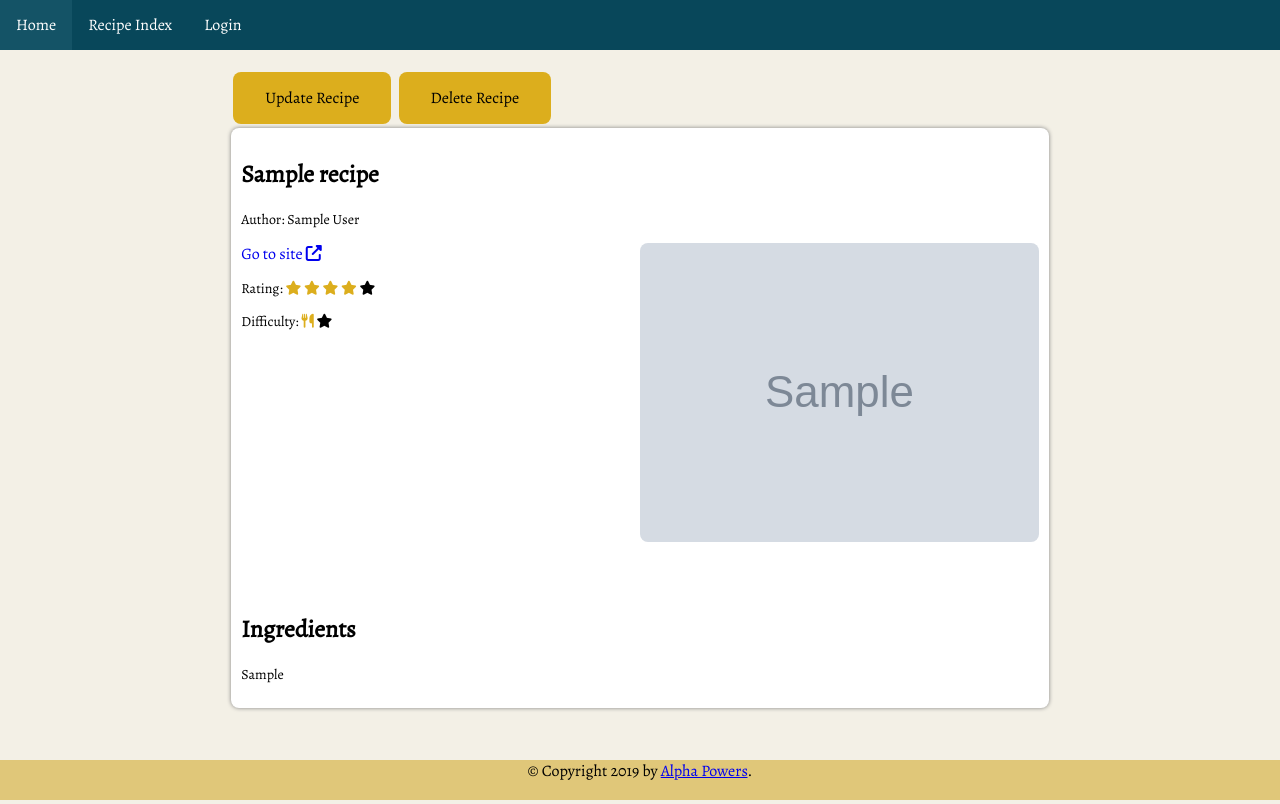
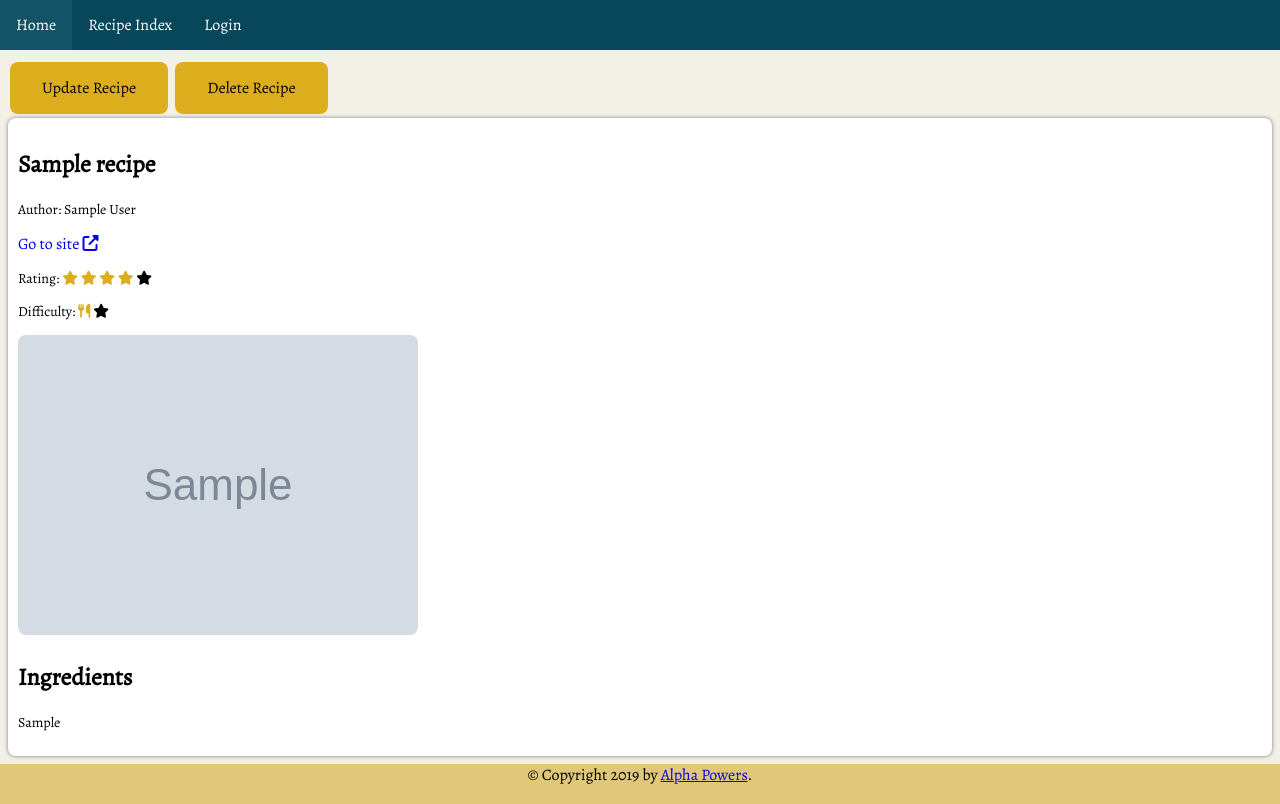
Before and after one commit to ShatteredArrow/homechef, a Flask app: page /recipe/1 in a window 1280 px wide. Run offline with Flask 2, Linux system fonts and the light colour scheme; a user stored in the database is signed in; tables that the repository leaves empty hold one stand-in row (values such as "Sample post"); grey boxes marked "Sample" are stand-in pictures; some libraries are stand-ins or nearby versions; some web fonts are replaced.

Commit message:
remove grid elements

```diff
--- a/app/static/css/base.css
+++ b/app/static/css/base.css
@@ -40,28 +40,9 @@ body {
     /* Footer height */
 }
 
-/* The grid container */
-
-.grid-container {
-    min-height: 100vh;
-    display: grid;
-    grid-template-columns: repeat(6, 1fr);
-    grid-template-rows:  auto 1fr auto;
-    grid-template-areas:
-        'nav nav nav nav nav nav'
-        'left middle middle middle middle right'
-        'footer footer footer footer footer footer';
+.navbar {
+    width:100%;
 }
-
-
-
-.navbar {
-    grid-area: nav;
-    width:100%
-
-
-}
-
 
 .navbar ul {
     list-style-type: none;
@@ -87,31 +68,10 @@ body {
     background-color: var(--blue);
     color: white;
 }
-/* Style the left column */
-
-.left {
-    grid-area: left;
-}
-
-/* Style the middle column */
-
-.middle {
-    grid-area: middle;
-    padding: 10px;
-    grid-template-columns: 50% 50%;
-}
-
-/* Style the right column */
-
-.right {
-    grid-area: right;
-}
 
 /* Style the footer */
-
 .footer {
-    grid-area: footer;
-    background-color: var(--light_yellow);
+   background-color: var(--light_yellow);
     text-align: center;
     width: 100%;
     height: 2.5em;
@@ -185,14 +145,6 @@ text-decoration: none;
     color: var(--yellow);
 }
 
-/* Responsive layout - makes the three columns stack on top of each other instead of next to each other */
-
-@media (max-width: 600px) {
-    .grid-container {
-        grid-template-areas: 'nav nav nav nav nav nav' 'middle middle middle middle middle middle' 'footer footer footer footer footer footer';
-    }
-}
-
 /* The Modal (background) */
 .modal {
     display: none; /* Hidden by default */
--- a/app/static/css/recipe.css
+++ b/app/static/css/recipe.css
@@ -1,10 +1,4 @@
 .recipe_details {
-    display: grid;
-    grid-template-columns: 50% 50%;
-    grid-template-areas:
-        'title title'
-        'recipe_info recipe_image '
-        'recipe_ingredients recipe_ingredients';
     background-color: var(--white);
     box-shadow: 0px 0px 4px 0px grey;
     border-radius: .5em;
@@ -12,25 +6,8 @@
 
 }
 
-.recipe_title {
-    grid-area: title;
-}
-
-.recipe_info {
-    grid-area: recipe_info;
-}
-
-.recipe_image {
-    grid-area: recipe_image;
-    height: 350px;
-}
-
 .recipe_image img{
     max-height: 100%;
     max-width: 100%;
     border-radius: .5em;
 }
-
-.recipe_ingredients {
-    grid-area: recipe_ingredients;
-}
--- a/app/templates/base.html
+++ b/app/templates/base.html
@@ -20,7 +20,7 @@
 <body>
     <div class="page-container">
 
-        <div class="grid-container">
+        <div class="container">
             <div class="navbar">
                 <ul>
                     <li><a class="active" href="{{ url_for('index') }}">Home</a></li>
```
